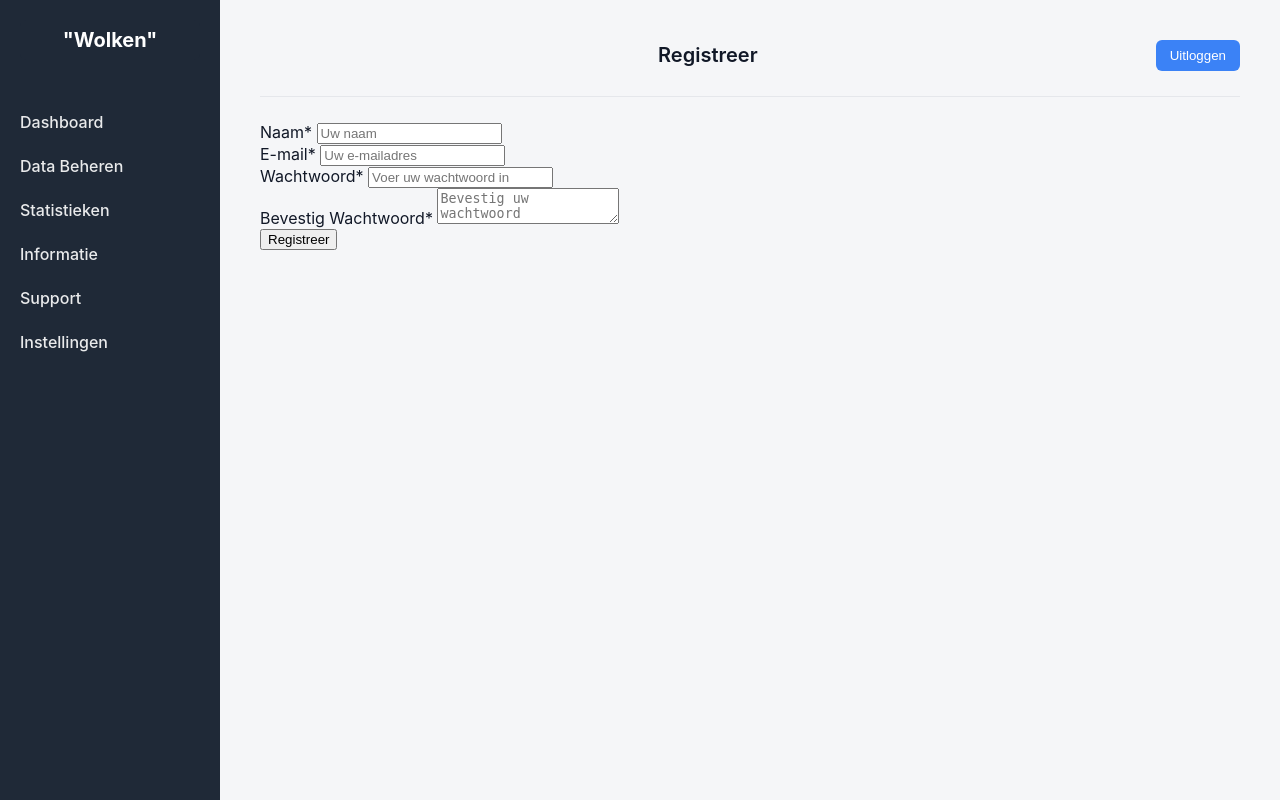
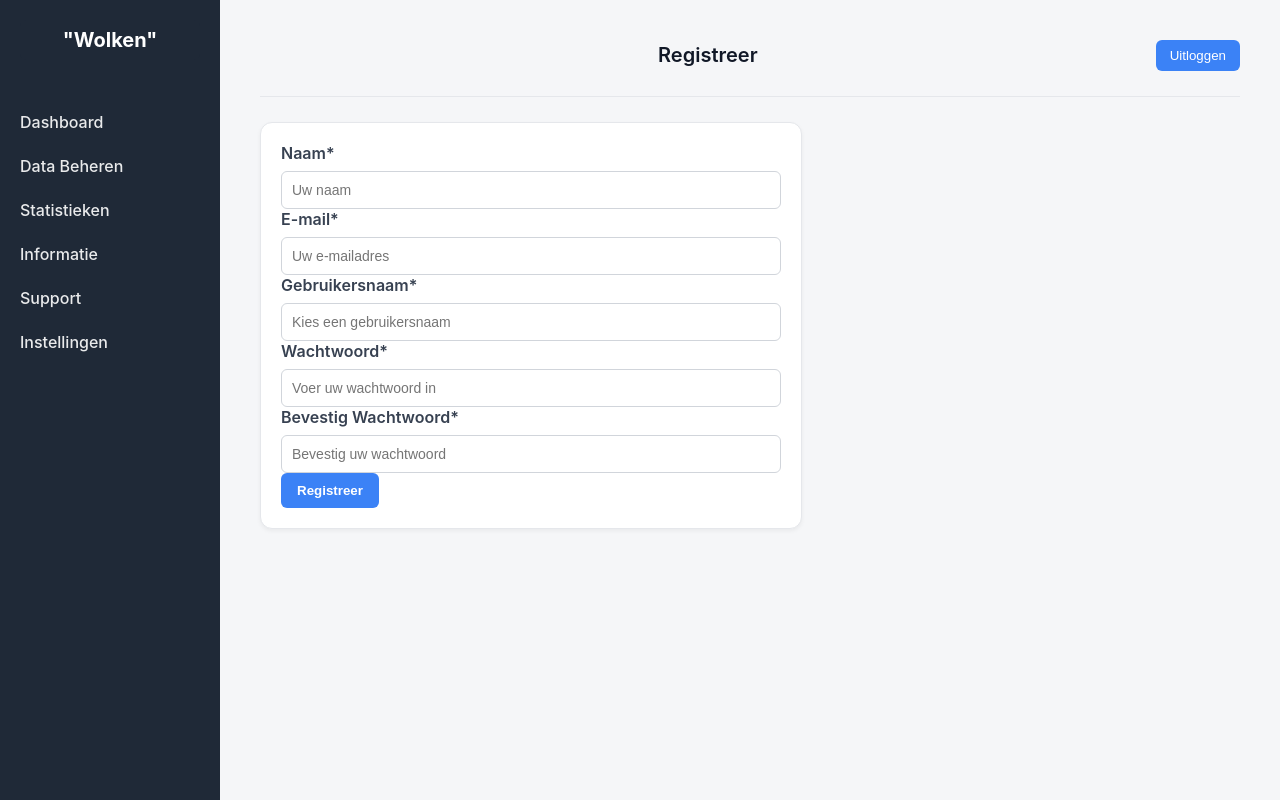
Before and after one commit to Joesra/dooyoogeequu34, a Flask app: page /registreer in a window 1280 px wide. Run offline with Flask 3, Linux system fonts and the light colour scheme.

Commit message:
Enhance registration form with new fields and styling

```diff
--- a/app/static/css/style.css
+++ b/app/static/css/style.css
@@ -280,3 +280,41 @@ table td {
 .sidebar li:hover:not(.active-link) a {
   color: #60a5fa;
 }
+
+
+form {
+  background-color: #ffffff;
+  padding: 20px;
+  border-radius: 12px;
+  border: 1px solid #e5e7eb;
+  box-shadow: 0 2px 4px rgba(0, 0, 0, 0.05);
+  max-width: 500px;
+}
+form label {
+  display: block;
+  margin-bottom: 8px;
+  font-weight: 600;
+  color: #374151;
+}
+form input[type="text"],
+form input[type="email"],
+form input[type="password"],
+form textarea {
+  width: 100%;
+  padding: 10px;
+  border: 1px solid #d1d5db;
+  border-radius: 6px;
+  font-size: 14px;
+  color: #374151;
+  box-sizing: border-box;
+}
+form button[type="submit"] {
+  background-color: #3b82f6;
+  color: white;
+  border: none;
+  padding: 10px 16px;
+  border-radius: 6px;
+  font-weight: 600;
+  cursor: pointer;
+  transition: background 0.2s;
+}
--- a/app/templates/registreer.html
+++ b/app/templates/registreer.html
@@ -6,7 +6,7 @@
 
 {% block content %}
   <p> <div class="form-container">
-                <form method="POST" action="/contact" class="contact-form">
+                <form method="POST" action="/registreer" class="registreer-form">
                     <div class="form-group">
                         <label for="naam">Naam*</label>
                         <input type="text" id="naam" name="naam" required placeholder="Uw naam">
@@ -18,13 +18,18 @@
                     </div>
 
                     <div class="form-group">
+                        <label for="gebruikersnaam">Gebruikersnaam*</label>
+                        <input type="text" id="gebruikersnaam" name="gebruikersnaam" required placeholder="Kies een gebruikersnaam">
+                    </div>
+
+                    <div class="form-group">
                         <label for="onderwerp">Wachtwoord*</label>
                         <input type="password" id="onderwerp" name="onderwerp" required placeholder="Voer uw wachtwoord in">
                     </div>
 
                     <div class="form-group">
                         <label for="bericht">Bevestig Wachtwoord*</label>
-                        <textarea id="bericht" name="bericht" required placeholder="Bevestig uw wachtwoord"></textarea>
+                        <input type="password" id="bericht" name="bericht" required placeholder="Bevestig uw wachtwoord">
                     </div>
 
                     <button type="submit" class="btn-submit">Registreer</button>
```
